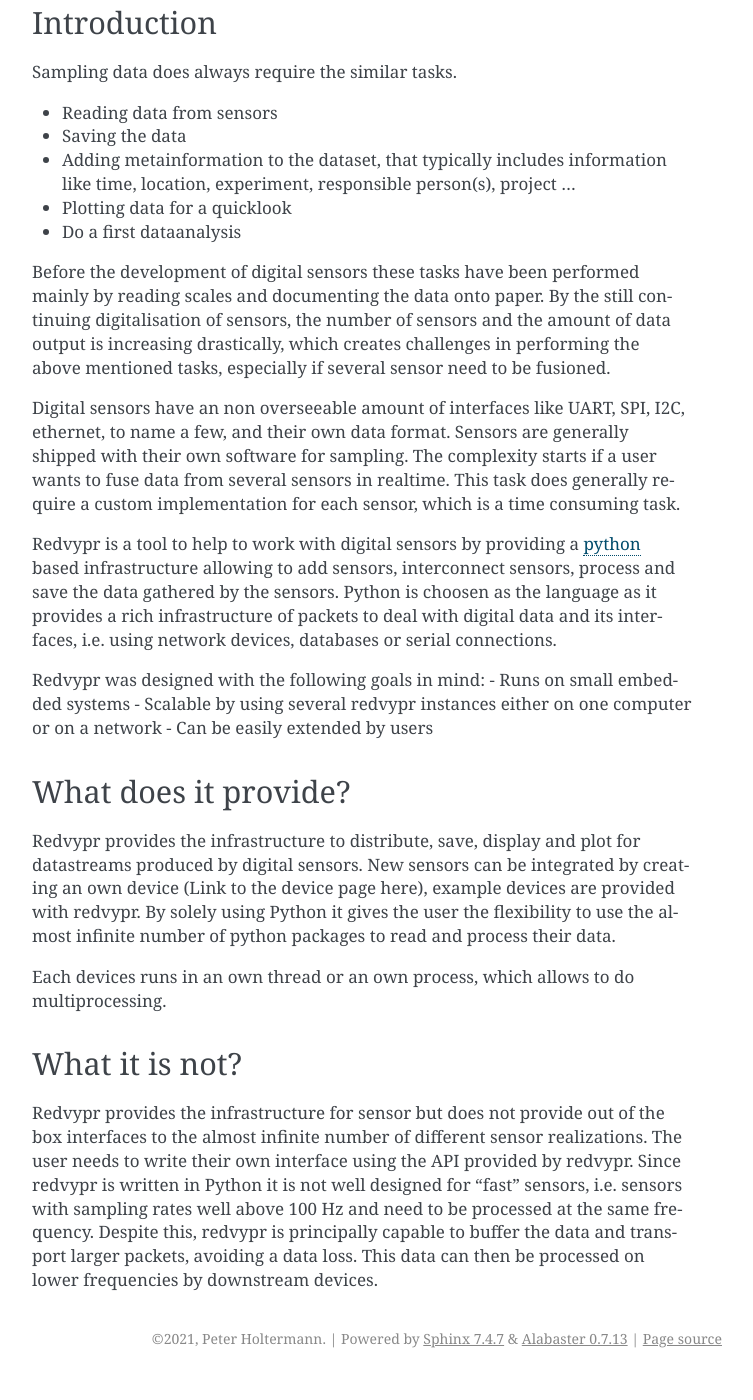
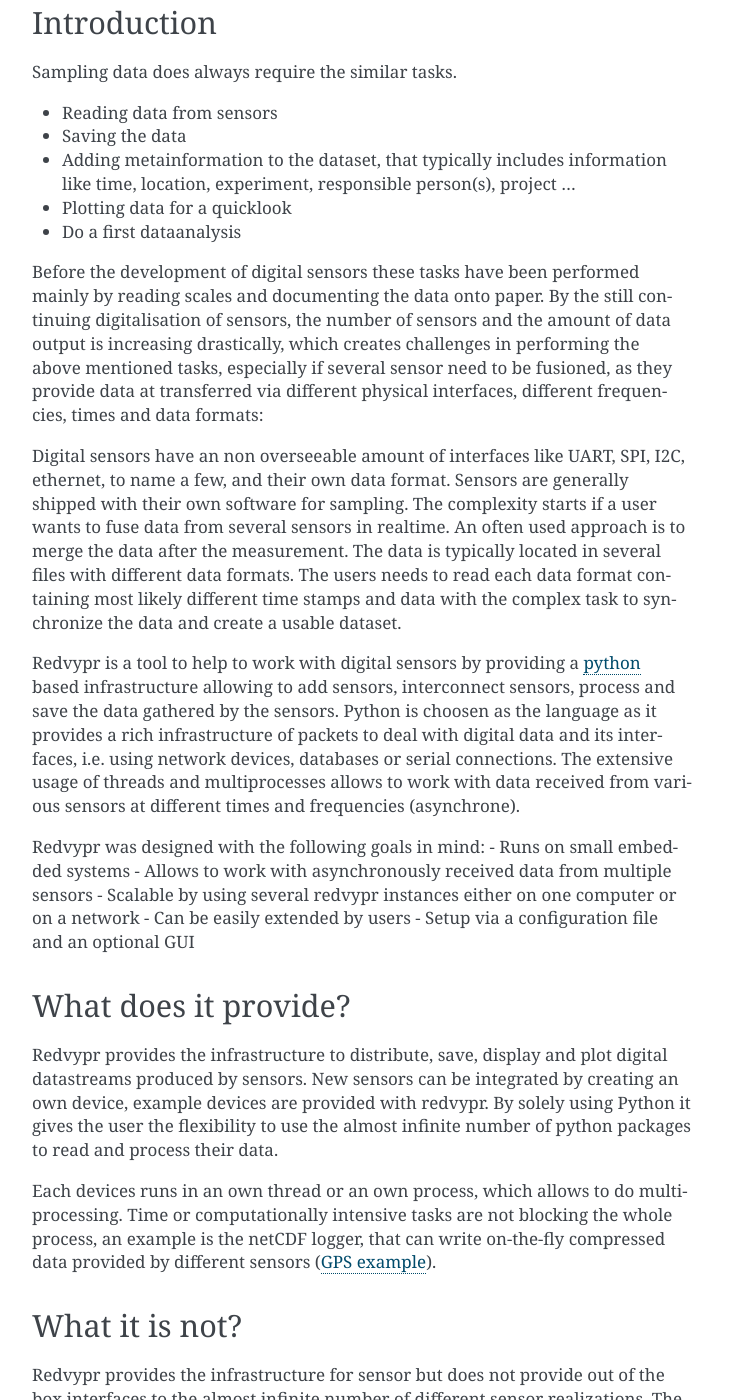
Before and after one commit to redvypr/redvypr, a Sphinx documentation site: the page built from doc/source/redvypr.rst, in a window 1280 px wide and 1400 px high, scrolled down 1435 px. Shown: the whole window, without its empty margins (388-1141 px from the left). Built offline with Sphinx 7.4.7, drawn with Linux system fonts in a browser that asks for light colours; before the commit the page ends 2813 px from its top, so only the background shows below that.

Commit message:
examples in documentation
Former-commit-id: 69d36adea931a931db4e736f0e6cd2362cc8095a

```diff
--- a/doc/source/redvypr.rst
+++ b/doc/source/redvypr.rst
@@ -28,46 +28,58 @@
 - Do a first dataanalysis
 
 Before the development of digital sensors these tasks have been
-performed mainly by reading scales and documenting the data onto paper.
-By the still continuing digitalisation of sensors, the number of sensors
-and the amount of data output is increasing drastically, which creates
-challenges in performing the above mentioned tasks, especially if
-several sensor need to be fusioned.
+performed mainly by reading scales and documenting the data onto
+paper. By the still continuing digitalisation of sensors, the number
+of sensors and the amount of data output is increasing drastically,
+which creates challenges in performing the above mentioned tasks,
+especially if several sensor need to be fusioned, as they provide data
+at transferred via different physical interfaces, different
+frequencies, times and data formats:
 
 Digital sensors have an non overseeable amount of interfaces like
 UART, SPI, I2C, ethernet, to name a few, and their own data
 format. Sensors are generally shipped with their own software for
 sampling. The complexity starts if a user wants to fuse data from
-several sensors in realtime. This task does generally require a
-custom implementation for each sensor, which is a time consuming task.
+several sensors in realtime. An often used approach is to merge the
+data after the measurement. The data is typically located in several
+files with different data formats. The users needs to read each data
+format containing most likely different time stamps and data with the
+complex task to synchronize the data and create a usable dataset.
 
 Redvypr is a tool to help to work with digital sensors by providing a
-`python`_ based infrastructure allowing to add sensors,
-interconnect sensors, process and save the data gathered by the
-sensors. Python is choosen as the language as it provides a rich
-infrastructure of packets to deal with digital data and its
-interfaces, i.e. using network devices, databases or serial
-connections.
+`python`_ based infrastructure allowing to add sensors, interconnect
+sensors, process and save the data gathered by the sensors. Python is
+choosen as the language as it provides a rich infrastructure of
+packets to deal with digital data and its interfaces, i.e. using
+network devices, databases or serial connections. The extensive usage
+of threads and multiprocesses allows to work with data received from
+various sensors at different times and frequencies (asynchrone).
 
 Redvypr was designed with the following goals in mind:
 - Runs on small embedded systems
+- Allows to work with asynchronously received data from multiple sensors
 - Scalable by using several redvypr instances either on one computer or on a network
 - Can be easily extended by users
-
+- Setup via a configuration file and an optional GUI
 
 
 What does it provide?
 ---------------------
-
 Redvypr provides the infrastructure to distribute, save, display and
-plot for datastreams produced by digital sensors. New sensors can be
-integrated by creating an own device (Link to the device page here),
-example devices are provided with redvypr. By solely using Python it
-gives the user the flexibility to use the almost infinite number of
-python packages to read and process their data.
+plot digital datastreams produced by sensors. New sensors can be
+integrated by creating an own device, example devices are provided
+with redvypr. By solely using Python it gives the user the flexibility
+to use the almost infinite number of python packages to read and
+process their data.
 
 Each devices runs in an own thread or an own process, which allows to
-do multiprocessing.
+do multiprocessing. Time or computationally intensive tasks are not
+blocking the whole process, an example is the netCDF logger, that can
+write on-the-fly compressed data provided by different sensors
+(:ref:`GPS example <examplegps>`).
+
+
+
 
 
 What it is not?
```
Also changed, not shown: doc/source/examples.rst (+11 -1 lines), 2 other files.
